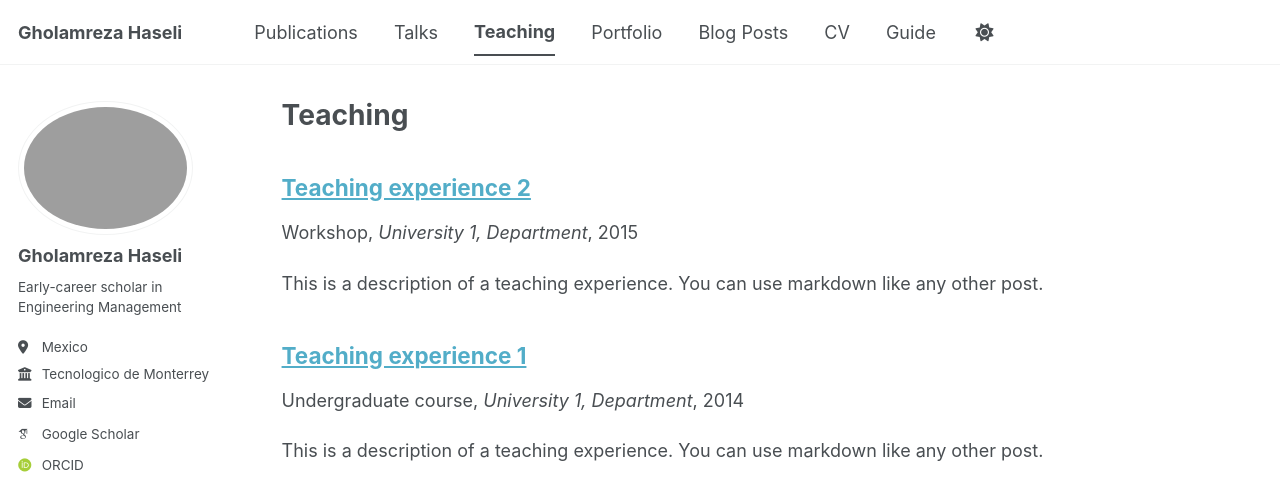
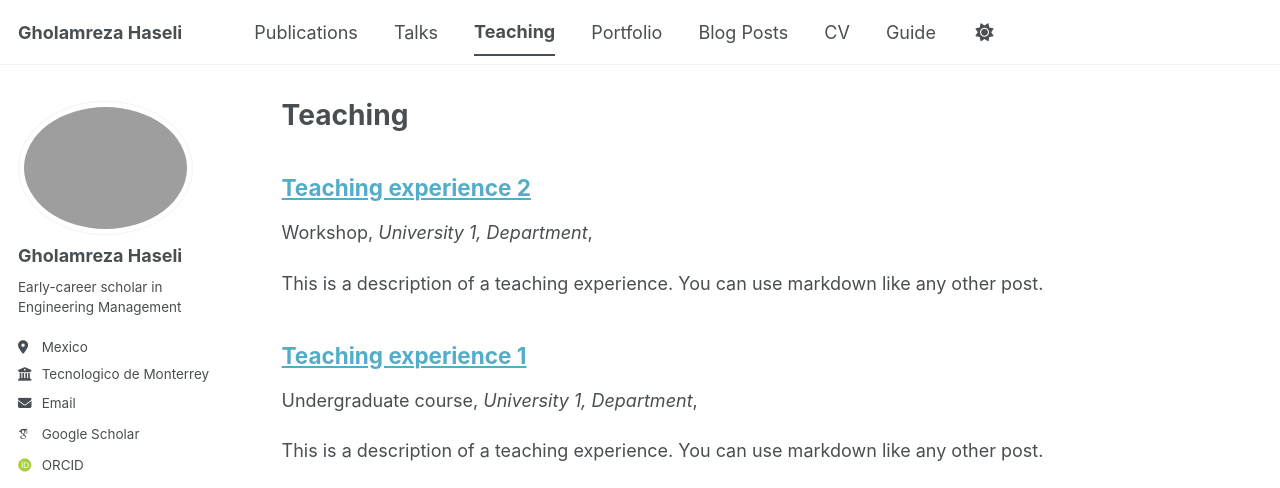
Before and after one commit to Gholamreza-Haseli/Gholamreza-Haseli.github.io, a Jekyll site: the page built from _pages/teaching.html, in a window 1280 px wide. Shown: the top 488 px of the page. Built offline with Jekyll 4.4.1, drawn with Linux system fonts in a browser that asks for light colours; some web fonts are replaced; a script bundle is joined from its source files by our own code; library files that are not in the unit come from our copies.

Commit message:
Update archive-single.html

```diff
--- a/_includes/archive-single.html
+++ b/_includes/archive-single.html
@@ -39,7 +39,7 @@
     {% endif %}
 
         {% if post.collection == 'teaching' %}
-          <p> {{ post.type }}, <i>{{ post.venue }}</i>, {{ post.date | default: "1900-01-01" | date: "%Y" }} </p>
+          <p> {{ post.type }}, <i>{{ post.venue }}</i>,</p>
         {% elsif post.collection == 'publications' %}
           <p>Published in <i>{{ post.venue }}</i>, {{ post.date | default: "1900-01-01" | date: "%Y" }} </p>
         {% elsif post.date %}
```
